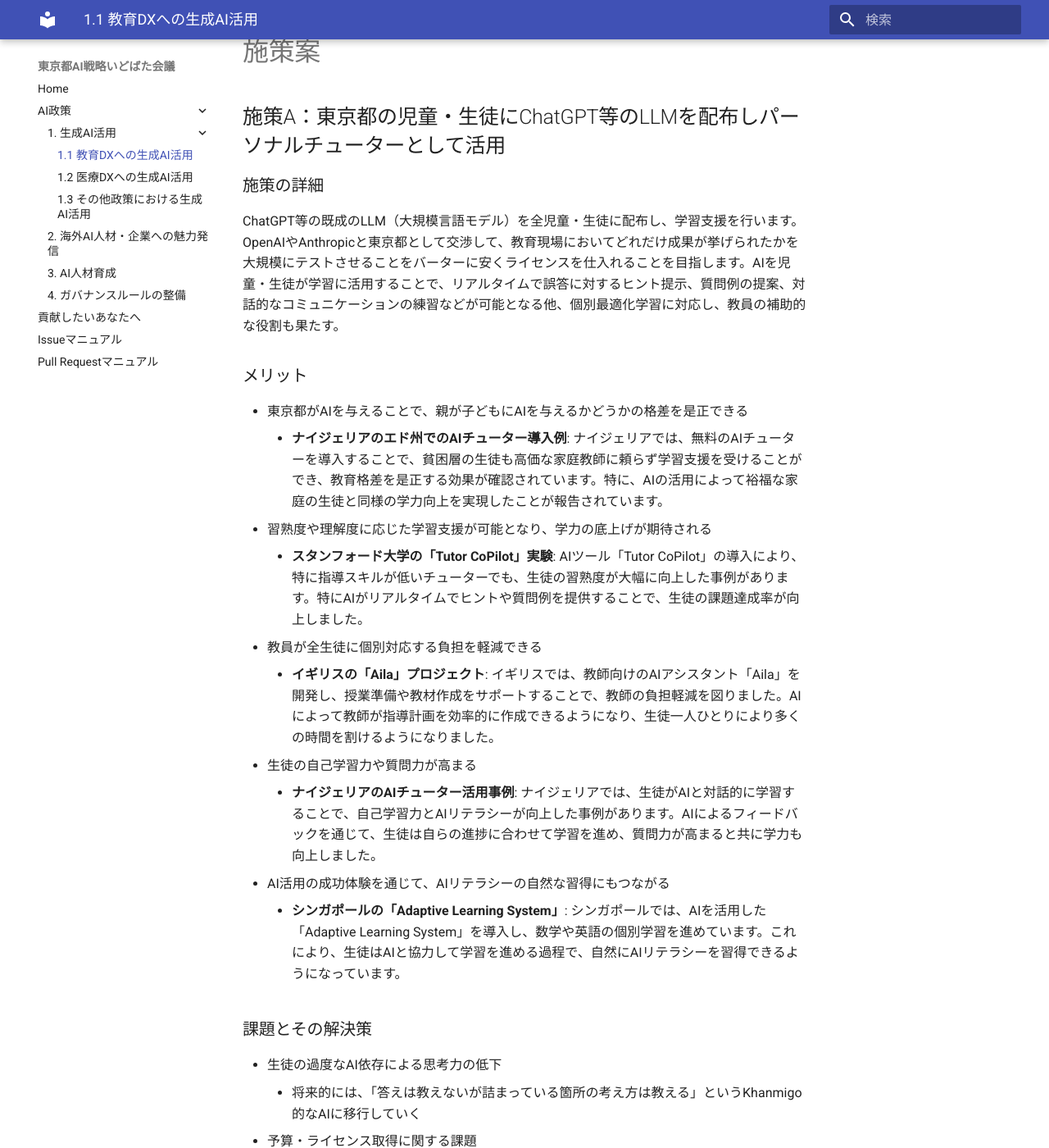
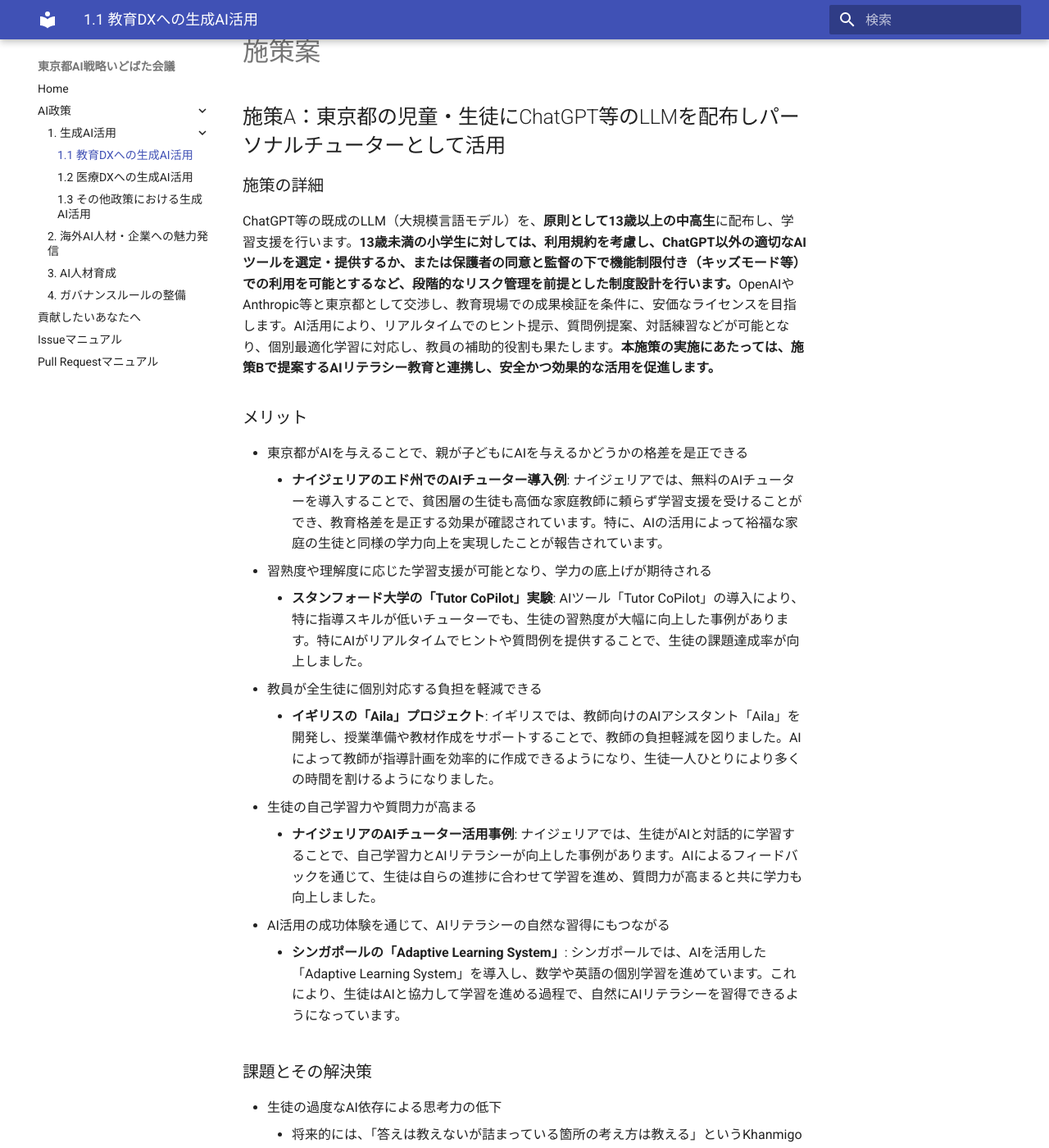
Before and after one commit to takahiroanno2024/2025_ai_idobatakaigi_output, an MkDocs documentation site: the page built from docs/1.1_教育DXへの生成AI活用.md, in a window 1280 px wide and 1400 px high, scrolled down 832 px. Shown: the whole window at 82% size. Built offline with MkDocs 1.6.1 and Material for MkDocs 9.7.7, drawn with Linux system fonts in a browser that asks for light colours; some of the changed text lies outside the part shown.

Commit message:
施策A: 年齢制限への対応とリスク管理策、施策Bとの連携を追記 (Eitaro Suda)

```diff
--- a/docs/1.1_教育DXへの生成AI活用.md
+++ b/docs/1.1_教育DXへの生成AI活用.md
@@ -18,7 +18,7 @@
 ## 施策A：東京都の児童・生徒にChatGPT等のLLMを配布しパーソナルチューターとして活用
 
 ### 施策の詳細
-ChatGPT等の既成のLLM（大規模言語モデル）を全児童・生徒に配布し、学習支援を行います。OpenAIやAnthropicと東京都として交渉して、教育現場においてどれだけ成果が挙げられたかを大規模にテストさせることをバーターに安くライセンスを仕入れることを目指します。AIを児童・生徒が学習に活用することで、リアルタイムで誤答に対するヒント提示、質問例の提案、対話的なコミュニケーションの練習などが可能となる他、個別最適化学習に対応し、教員の補助的な役割も果たす。
+ChatGPT等の既成のLLM（大規模言語モデル）を、**原則として13歳以上の中高生**に配布し、学習支援を行います。**13歳未満の小学生に対しては、利用規約を考慮し、ChatGPT以外の適切なAIツールを選定・提供するか、または保護者の同意と監督の下で機能制限付き（キッズモード等）での利用を可能とするなど、段階的なリスク管理を前提とした制度設計を行います。**OpenAIやAnthropic等と東京都として交渉し、教育現場での成果検証を条件に、安価なライセンスを目指します。AI活用により、リアルタイムでのヒント提示、質問例提案、対話練習などが可能となり、個別最適化学習に対応し、教員の補助的役割も果たします。**本施策の実施にあたっては、施策Bで提案するAIリテラシー教育と連携し、安全かつ効果的な活用を促進します。**
 
 ### メリット
 - 東京都がAIを与えることで、親が子どもにAIを与えるかどうかの格差を是正できる
@@ -37,8 +37,8 @@ ChatGPT等の既成のLLM（大規模言語モデル）を全児童・生徒に
     - 将来的には、「答えは教えないが詰まっている箇所の考え方は教える」というKhanmigo的なAIに移行していく
 - 予算・ライセンス取得に関する課題
     - 教育現場においてどれだけ成果が挙げられたかを大規模にテストさせることをバーターに安くライセンスを仕入れることを目指す
-- プライバシー保護（学習履歴や誤答履歴など個人情報の取り扱い）
-    - 個人情報を活用しない方針でレギュレーションを定める
+- プライバシー保護（学習履歴や誤答履歴など個人情報の取り扱い）**と年齢に応じたリスク管理**
+    - 個人情報を活用しない方針でレギュレーションを定める。**特に13歳未満の利用に関しては、保護者の明確な同意プロセス、教育機関による監督体制、不適切なコンテンツへのアクセス制限など、厳格な安全措置とプライバシー保護策を講じる。**
 - 教師がAI出力の妥当性を判断・補完する必要がある
     - 教師向けにAI出力の評価ガイドラインやフィードバックツールを提供し、AI出力の内容に対するチェックリストを作成する。また、教師研修を通じて、AI出力の正確性や信頼性の判断能力を向上させる。
 
@@ -120,3 +120,5 @@ ChatGPT等の既成のLLM（大規模言語モデル）を全児童・生徒に
 
 ## 貢献してくれた人
 - 追記予定
+
+---
```
